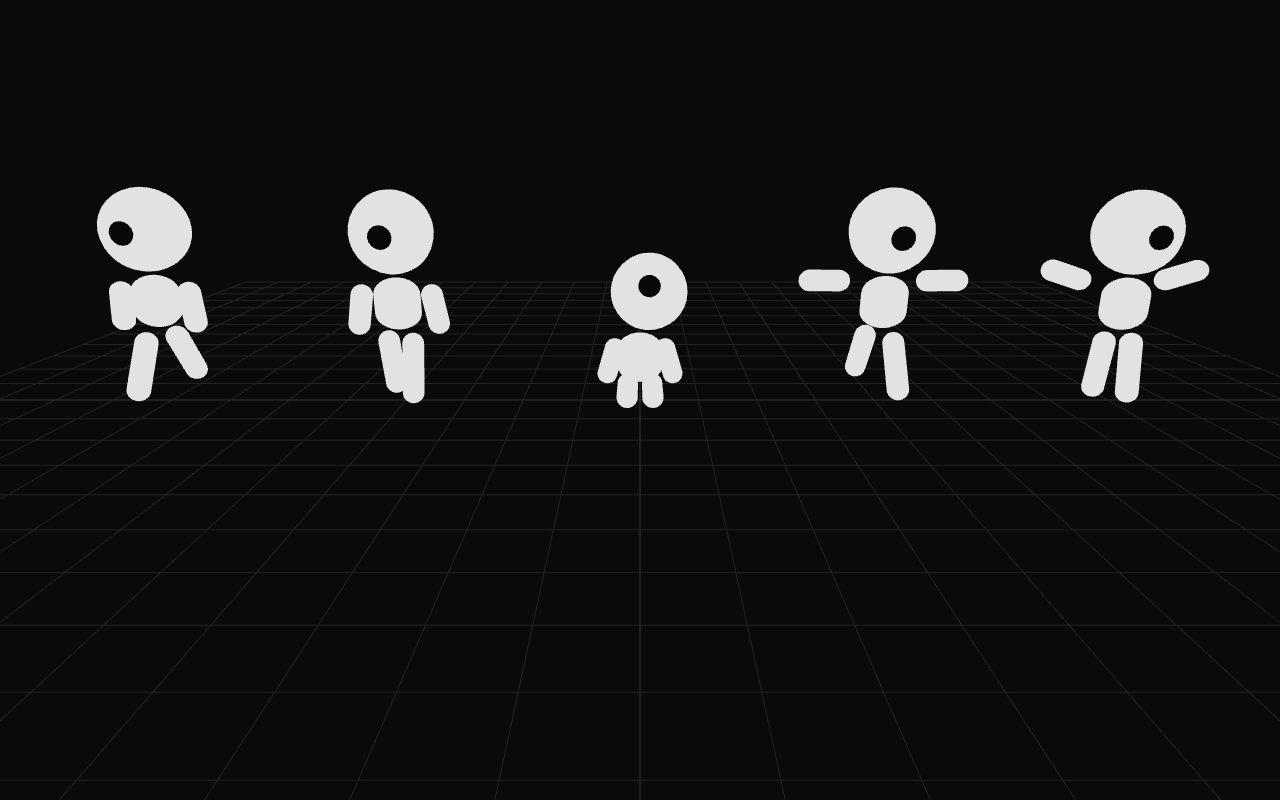
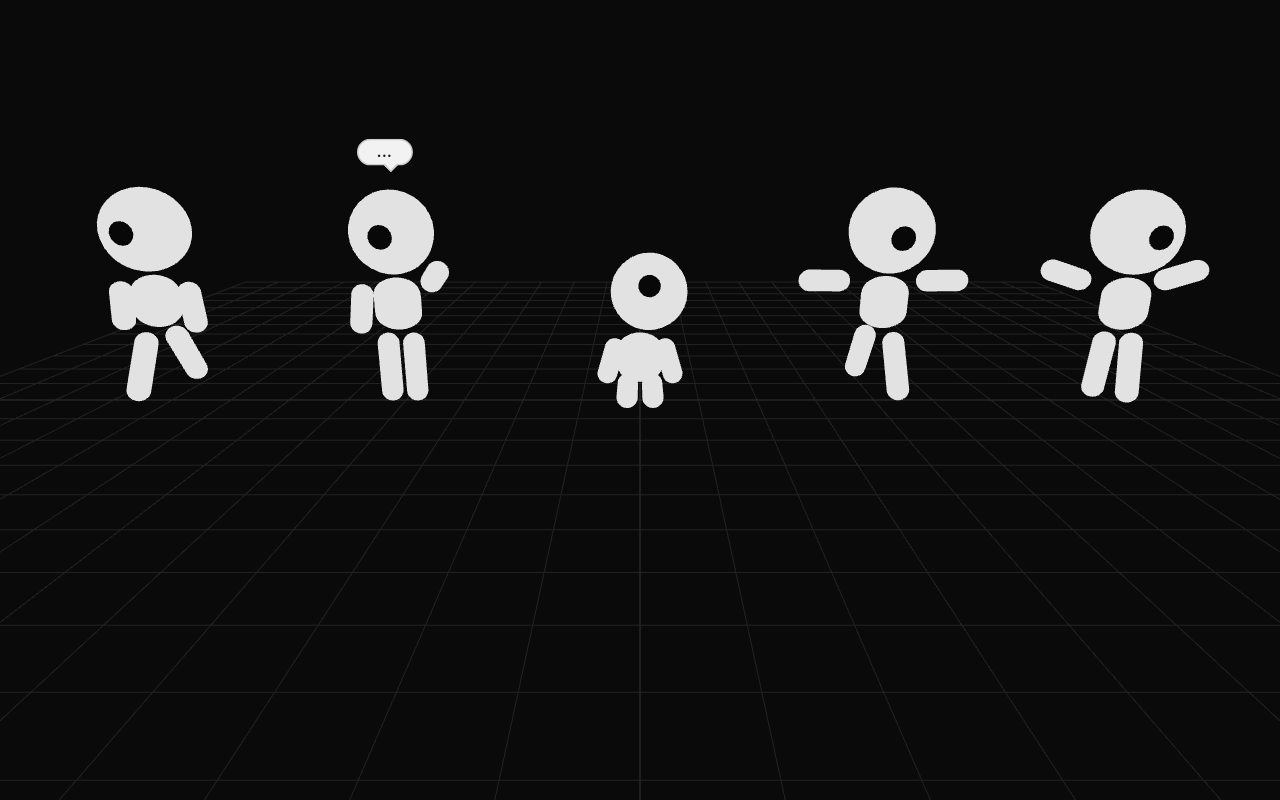
Before and after one commit to TooruTW/wedding_afterparty, a React (Vite) app in the folder wedding-party/: page / in a window 1280 px wide. Built offline with nearby package versions, Linux system fonts and the light colour scheme.

Commit message:
feat: implement chat pose functionality in BeanPerson component, adding chat bubble display and animation logic for enhanced interaction

```diff
--- a/wedding-party/src/App.tsx
+++ b/wedding-party/src/App.tsx
@@ -7,7 +7,7 @@ function App() {
     <div className="app">
       <SceneCanvas>
         <BeanPerson body={DEFAULT_BODY} position={[-4, 0, 0]} walkStyle="normal" />
-        <BeanPerson body={DEFAULT_BODY} position={[-2, 0, 0]} walkStyle="normal" />
+        <BeanPerson body={DEFAULT_BODY} position={[-2, 0, 0]} pose="chat" />
         <BeanPerson body={DEFAULT_BODY} position={[0, 0, 0]} pose="sit" />
         <BeanPerson body={DEFAULT_BODY} position={[2, 0, 0]} walkStyle="frenzy" />
         <BeanPerson body={DEFAULT_BODY} position={[4, 0, 0]} walkStyle="frenzy" />
--- a/wedding-party/src/components/BeanPerson.tsx
+++ b/wedding-party/src/components/BeanPerson.tsx
@@ -1,3 +1,4 @@
+import { Html } from '@react-three/drei'
 import { useRef } from 'react'
 import type { Body } from '../types/body'
 import type { Pivot, Pose } from '../types/pose'
@@ -7,6 +8,7 @@ import { useWalkUpper } from './walk/useWalkUpper'
 import { useSitPose } from './sit/useSitPose'
 import { SIT_HIP_FORWARD, SIT_SHOULDER_INSET } from './sit/applySitPose'
 import { WalkLegs } from './walk/WalkLegs'
+import { useChatPose } from './chat/useChatPose'
 
 type BeanPersonProps = {
   body: Body
@@ -73,6 +75,48 @@ function FaceMark({
   )
 }
 
+function ChatBubble({ headY, headR }: { headY: number; headR: number }) {
+  return (
+    <Html position={[0, headY + headR * 1.85, 0]} center distanceFactor={10} sprite>
+      <div
+        style={{
+          position: 'relative',
+          display: 'flex',
+          alignItems: 'center',
+          justifyContent: 'center',
+          minWidth: 24,
+          height: 16,
+          padding: '0 6px',
+          borderRadius: 999,
+          background: '#ffffff',
+          border: '1px solid #d6d6d6',
+          opacity: 0.95,
+          color: '#1a1a1a',
+          fontSize: 10,
+          fontWeight: 700,
+          lineHeight: 1,
+          letterSpacing: 1,
+        }}
+      >
+        ...
+        <div
+          style={{
+            position: 'absolute',
+            left: '62%',
+            bottom: -4,
+            width: 6,
+            height: 6,
+            background: '#ffffff',
+            borderRight: '1px solid #d6d6d6',
+            borderBottom: '1px solid #d6d6d6',
+            transform: 'translateX(-50%) rotate(45deg)',
+          }}
+        />
+      </div>
+    </Html>
+  )
+}
+
 export function BeanPerson({
   body,
   position = [0, 0, 0],
@@ -115,11 +159,12 @@ export function BeanPerson({
   const upperRefs = { characterRef, bodyRef, headRef, leftArmRef, rightArmRef }
 
   const walkPhase = position[0] * 0.7
-  const walking = pose !== 'sit'
+  const walking = pose === 'stand'
   const walkSpeed = WALK_SPEED[walkStyle]
   const { cycle, leftLegRef, rightLegRef } = useWalkCycle(walkSpeed, walkPhase, 0.02 * s, walking)
   useWalkUpper(walkStyle, upperRefs, cycle, walking)
   useSitPose(pose === 'sit', { ...upperRefs, leftLegRef, rightLegRef }, { hipY, limbR }, position[0] * 0.7)
+  useChatPose(pose === 'chat', upperRefs, position[0] * 0.4)
 
   const hipZ = pose === 'sit' ? limbR * SIT_HIP_FORWARD : 0
 
@@ -142,6 +187,7 @@ export function BeanPerson({
           <group ref={headRef} position={[0, neckY, 0]}>
             <BeanPart color={color} kind="sphere" position={[0, headOffset, 0]} scale={[headR, headR, headR]} />
             <FaceMark headY={headOffset} headR={headR} />
+            {pose === 'chat' ? <ChatBubble headY={headOffset} headR={headR} /> : null}
           </group>
 
           <group ref={leftArmRef} position={[-shoulderX, shoulderY, shoulderZ]}>
--- /dev/null
+++ b/wedding-party/src/components/chat/useChatPose.ts
@@ -0,0 +1,53 @@
+import { useFrame } from '@react-three/fiber'
+import type { UpperBodyRefs } from '../../types/pose'
+
+const BURST_DURATION = 1.2
+const PAUSE_DURATION = 2
+const BURST_WAVES = 3
+const DEG30 = Math.PI / 6
+const WAVE_CENTER = -Math.PI / 2 // 手臂舉至水平
+const WAVE_AMPLITUDE = DEG30 // 水平位置上下各 30°
+const ARM_OPEN = 0.42
+const ARM_REST_OUTWARD = 0.16
+const ARM_REST_X = 0.08
+const RAMP_DURATION = 0.18
+
+function smoothstep(t: number) {
+  return t * t * (3 - 2 * t)
+}
+
+export function useChatPose(enabled: boolean, refs: UpperBodyRefs, phase = 0) {
+  useFrame(({ clock }) => {
+    if (!enabled) return
+
+    const cycleDuration = BURST_DURATION + PAUSE_DURATION
+    const cycleTime = (clock.elapsedTime + phase) % cycleDuration
+    const isBurst = cycleTime < BURST_DURATION
+    const burstProgress = isBurst ? cycleTime / BURST_DURATION : 1
+    const rampIn = smoothstep(Math.min(cycleTime / RAMP_DURATION, 1))
+    const rampOut = smoothstep(Math.min(Math.max(BURST_DURATION - cycleTime, 0) / RAMP_DURATION, 1))
+    const lift = isBurst ? Math.min(rampIn, rampOut) : 0
+    // ponytail: 固定節奏版本，先連揮三下再停兩秒；若之後要做自然緩動再升級成曲線表
+    const swing = isBurst ? Math.sin(burstProgress * Math.PI * 2 * BURST_WAVES) : 0
+
+    if (refs.bodyRef.current) {
+      refs.bodyRef.current.position.y = 0
+      refs.bodyRef.current.rotation.x = 0
+    }
+
+    if (refs.headRef.current) {
+      refs.headRef.current.rotation.z = 0
+    }
+
+    if (refs.leftArmRef.current) {
+      refs.leftArmRef.current.rotation.x = ARM_REST_X
+      refs.leftArmRef.current.rotation.z = -ARM_REST_OUTWARD
+    }
+
+    if (refs.rightArmRef.current) {
+      const activeX = WAVE_CENTER + swing * WAVE_AMPLITUDE
+      refs.rightArmRef.current.rotation.x = ARM_REST_X + (activeX - ARM_REST_X) * lift
+      refs.rightArmRef.current.rotation.z = ARM_REST_OUTWARD + (ARM_OPEN - ARM_REST_OUTWARD) * lift
+    }
+  })
+}
--- a/wedding-party/src/types/pose.ts
+++ b/wedding-party/src/types/pose.ts
@@ -1,6 +1,6 @@
 import type { RefObject } from 'react'
 
-export type Pose = 'stand' | 'sit'
+export type Pose = 'stand' | 'sit' | 'chat'
 
 export type Pivot = {
   rotation: { x: number; y?: number; z: number }
```
